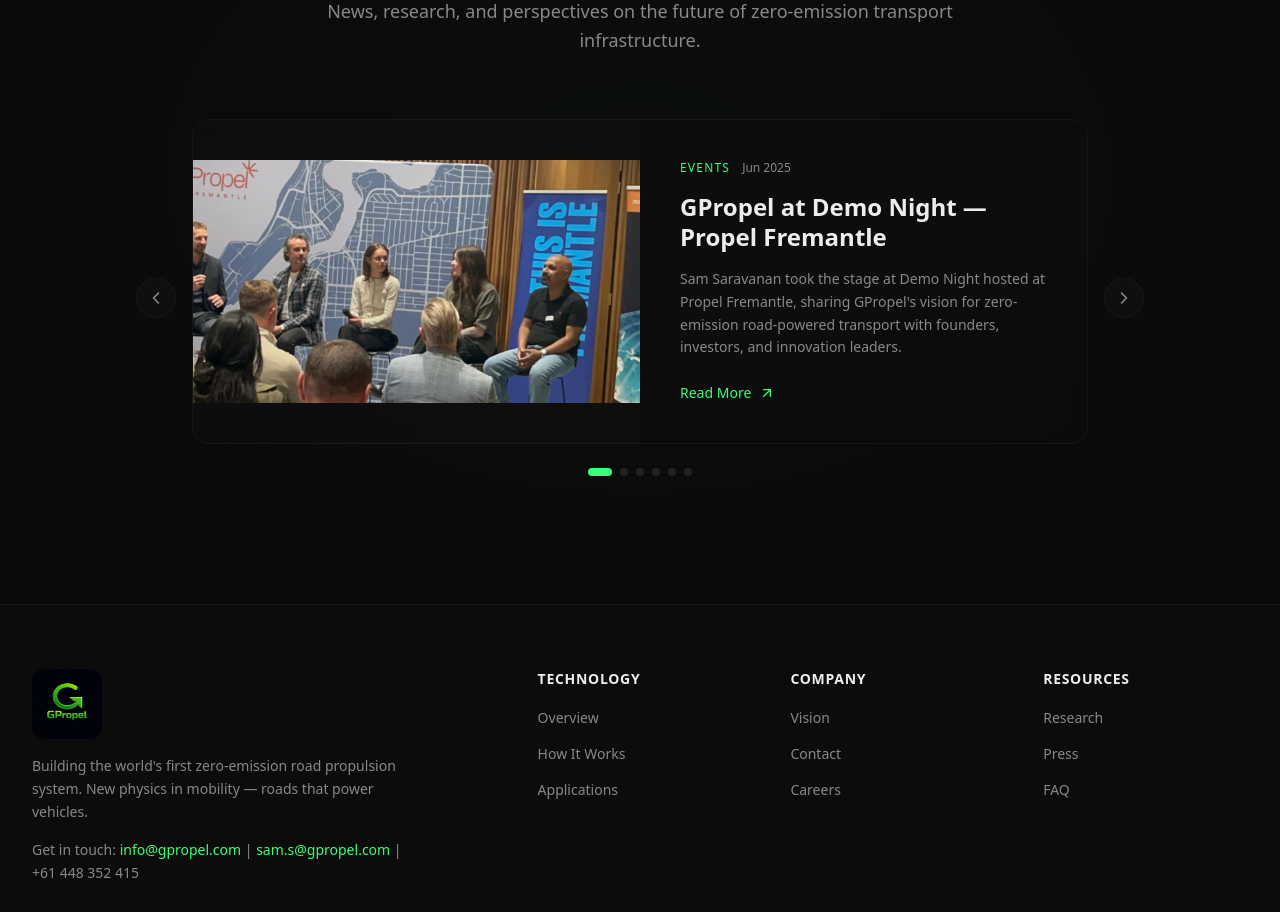
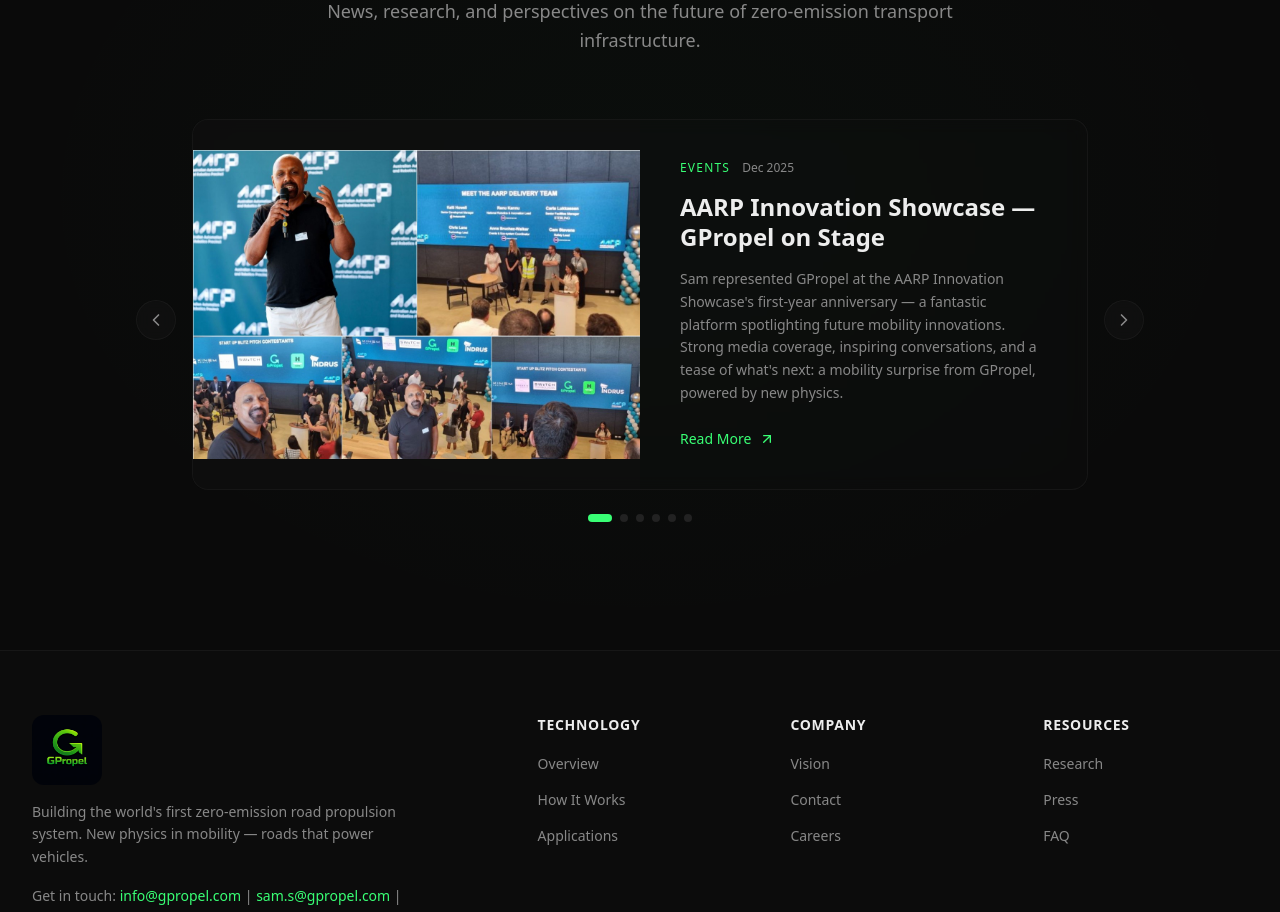
Before and after one commit to evoexgroup-create/G-Propel, a Next.js app: page / in a window 1280 px wide. Shown: the part 8840-9752 px from the top of the page. Built offline with nearby package versions, Linux system fonts and the light colour scheme.

Commit message:
Move AARP Innovation Showcase to first blog position
Co-Authored-By: Claude Opus 4.6 <noreply@anthropic.com>

```diff
--- a/src/components/Blog.tsx
+++ b/src/components/Blog.tsx
@@ -6,6 +6,15 @@ import { ChevronLeft, ChevronRight, ArrowUpRight } from "lucide-react";
 import Image from "next/image";
 
 const posts = [
+  {
+    title: "AARP Innovation Showcase — GPropel on Stage",
+    excerpt:
+      "Sam represented GPropel at the AARP Innovation Showcase's first-year anniversary — a fantastic platform spotlighting future mobility innovations. Strong media coverage, inspiring conversations, and a tease of what's next: a mobility surprise from GPropel, powered by new physics.",
+    date: "Dec 2025",
+    category: "Events",
+    image: "/blog/blog6.jpg.png",
+    url: "https://www.linkedin.com/feed/update/urn:li:activity:7405085128563179520/",
+  },
   {
     title: "GPropel at Demo Night — Propel Fremantle",
     excerpt:
@@ -41,15 +50,6 @@ const posts = [
     category: "Accelerator",
     image: "/blog/blog5.jpg.png",
     url: "https://www.linkedin.com/feed/update/urn:li:activity:7387446252042510336/",
-  },
-  {
-    title: "AARP Innovation Showcase — GPropel on Stage",
-    excerpt:
-      "Sam represented GPropel at the AARP Innovation Showcase's first-year anniversary — a fantastic platform spotlighting future mobility innovations. Strong media coverage, inspiring conversations, and a tease of what's next: a mobility surprise from GPropel, powered by new physics.",
-    date: "Dec 2025",
-    category: "Events",
-    image: "/blog/blog6.jpg.png",
-    url: "https://www.linkedin.com/feed/update/urn:li:activity:7405085128563179520/",
   },
   {
     title: "WPU vs. WPT — and Why It Matters",
```
